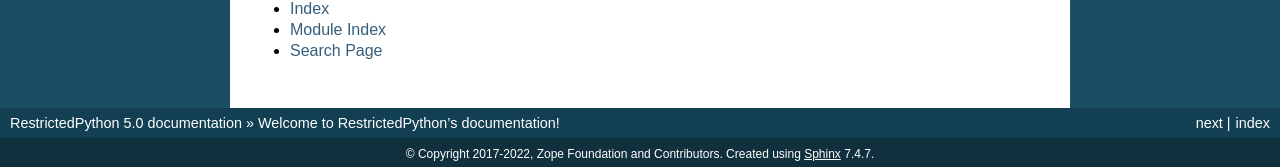
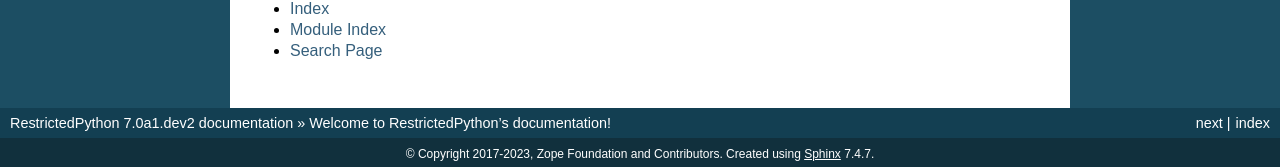
Before and after one commit to zopefoundation/RestrictedPython, a Sphinx documentation site: the page built from docs/index.rst, in a window 1280 px wide and 900 px high, scrolled down 989 px. Shown: the part 730-897 px from the top of the window. Built offline with Sphinx 7.4.7, drawn with Linux system fonts in a browser that asks for light colours; some of the changed text lies outside the part shown.

Commit message:
update docs/conf to match version

```diff
--- a/docs/conf.py
+++ b/docs/conf.py
@@ -47,7 +47,7 @@
 
 # General information about the project.
 project = 'RestrictedPython'
-copyright = '2017-2022, Zope Foundation and Contributors'
+copyright = '2017-2023, Zope Foundation and Contributors'
 author = 'The Zope & Plone developer community'
 
 # The version info for the project you're documenting, acts as replacement for
@@ -55,9 +55,9 @@
 # built documents.
 #
 # The short X.Y version.
-version = '5.0'
+version = '7.0'
 # The full version, including alpha/beta/rc tags.
-release = '5.0'
+release = '7.0a1.dev2'
 
 # The language for content autogenerated by Sphinx. Refer to documentation
 # for a list of supported languages.
@@ -217,7 +217,7 @@
 # html_search_scorer = 'scorer.js'
 
 # Output file base name for HTML help builder.
-htmlhelp_basename = 'RestrictedPythondoc'
+htmlhelp_basename = 'RestrictedPython_doc'
 
 # -- Options for LaTeX output ---------------------------------------------
 
```
Also changed, not shown: .meta.toml, 1 other file.
